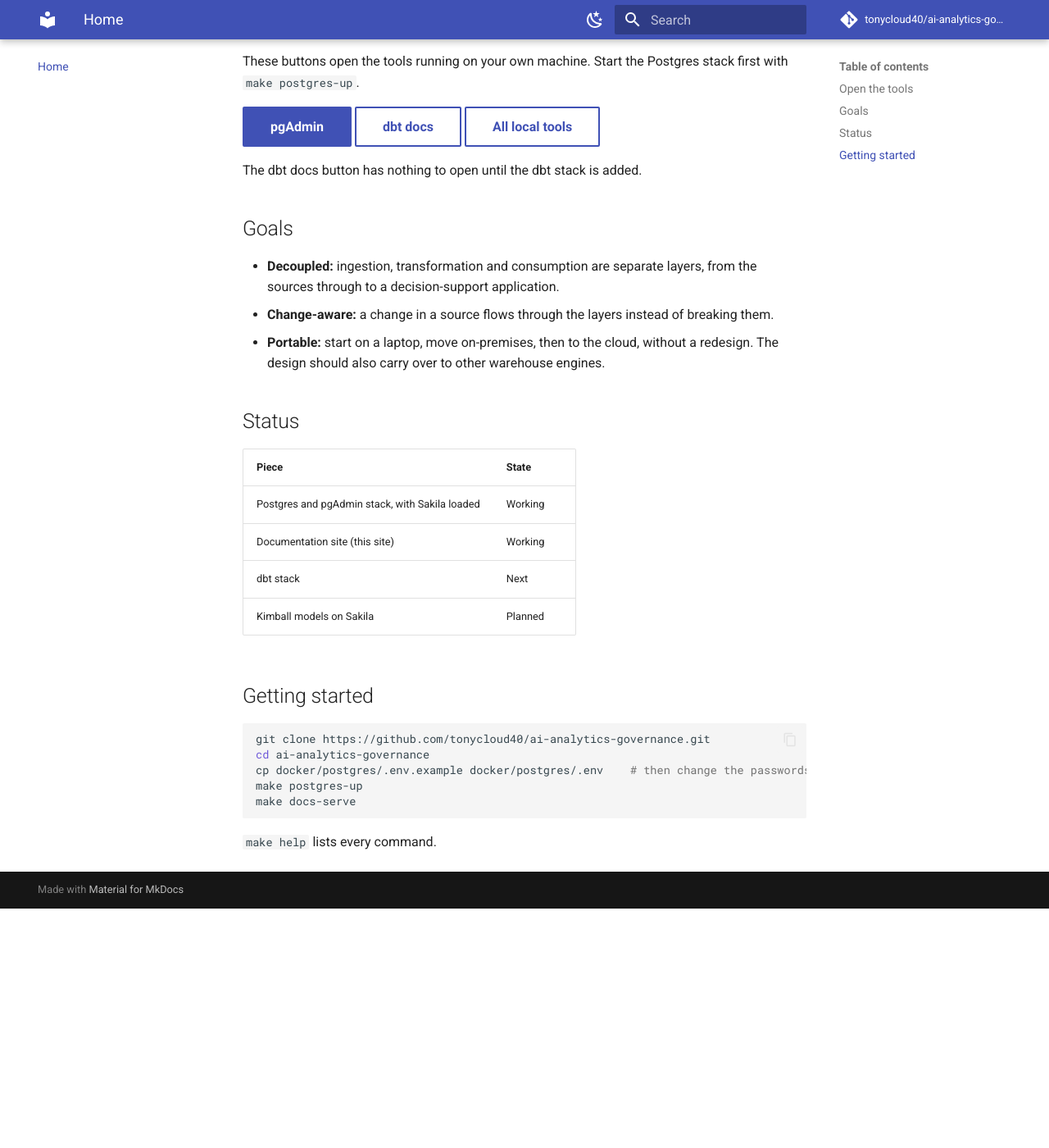
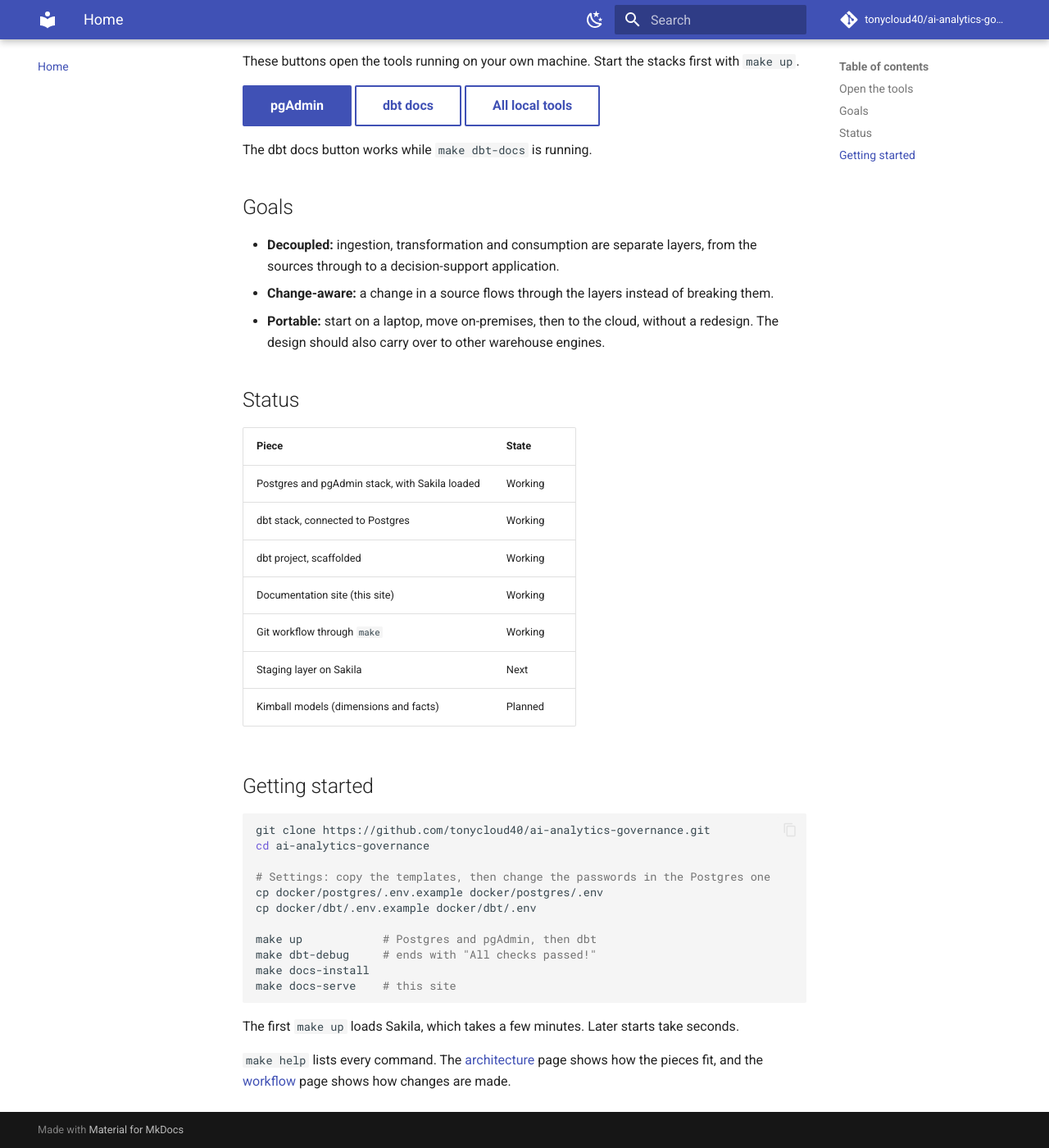
Before and after one commit to tonycloud40/ai-analytics-governance, an MkDocs documentation site: the page built from docs/index.md, in a window 1280 px wide and 1400 px high, scrolled down 349 px. Shown: the whole window at 82% size. Built offline with MkDocs 1.6.1 and Material for MkDocs 9.7.7, drawn with Linux system fonts in a browser that asks for light colours; comment, search, counter and statistics services are not loaded; before the commit the page ends 1457 px from its top, so only the background shows below that.

Commit message:
Document the dbt stack, architecture and workflow (closes #N)

````diff
--- a/docs/index.md
+++ b/docs/index.md
@@ -6,13 +6,13 @@ The first milestone is a Kimball-style data warehouse on top of the Sakila sampl
 
 ## Open the tools
 
-These buttons open the tools running on your own machine. Start the Postgres stack first with `make postgres-up`.
+These buttons open the tools running on your own machine. Start the stacks first with `make up`.
 
 [pgAdmin](http://localhost:15433){ .md-button .md-button--primary target=_blank }
 [dbt docs](http://localhost:8080){ .md-button target=_blank }
 [All local tools](local-tools.md){ .md-button }
 
-The dbt docs button has nothing to open until the dbt stack is added.
+The dbt docs button works while `make dbt-docs` is running.
 
 ## Goals
 
@@ -25,18 +25,29 @@ The dbt docs button has nothing to open until the dbt stack is added.
 | Piece | State |
 |---|---|
 | Postgres and pgAdmin stack, with Sakila loaded | Working |
+| dbt stack, connected to Postgres | Working |
+| dbt project, scaffolded | Working |
 | Documentation site (this site) | Working |
-| dbt stack | Next |
-| Kimball models on Sakila | Planned |
+| Git workflow through `make` | Working |
+| Staging layer on Sakila | Next |
+| Kimball models (dimensions and facts) | Planned |
 
 ## Getting started
 
 ```bash
 git clone https://github.com/tonycloud40/ai-analytics-governance.git
 cd ai-analytics-governance
-cp docker/postgres/.env.example docker/postgres/.env    # then change the passwords
-make postgres-up
-make docs-serve
+
+# Settings: copy the templates, then change the passwords in the Postgres one
+cp docker/postgres/.env.example docker/postgres/.env
+cp docker/dbt/.env.example docker/dbt/.env
+
+make up            # Postgres and pgAdmin, then dbt
+make dbt-debug     # ends with "All checks passed!"
+make docs-install
+make docs-serve    # this site
 ```
 
-`make help` lists every command.
+The first `make up` loads Sakila, which takes a few minutes. Later starts take seconds.
+
+`make help` lists every command. The [architecture](architecture.md) page shows how the pieces fit, and the [workflow](workflow.md) page shows how changes are made.
--- a/mkdocs.yml
+++ b/mkdocs.yml
@@ -32,6 +32,8 @@ markdown_extensions:
 
 nav:
   - Home: index.md
+  - Architecture: architecture.md
+  - Workflow: workflow.md
   - Local tools: local-tools.md
   # Shortcuts to tools running on this machine (see docs/local-tools.md).
   # They only work while the stacks are up, and the ports must match
````
Also changed, not shown: docs/architecture.md (added, +37 -0 lines), docs/local-tools.md (+3 -2 lines), docs/workflow.md (added, +42 -0 lines).
